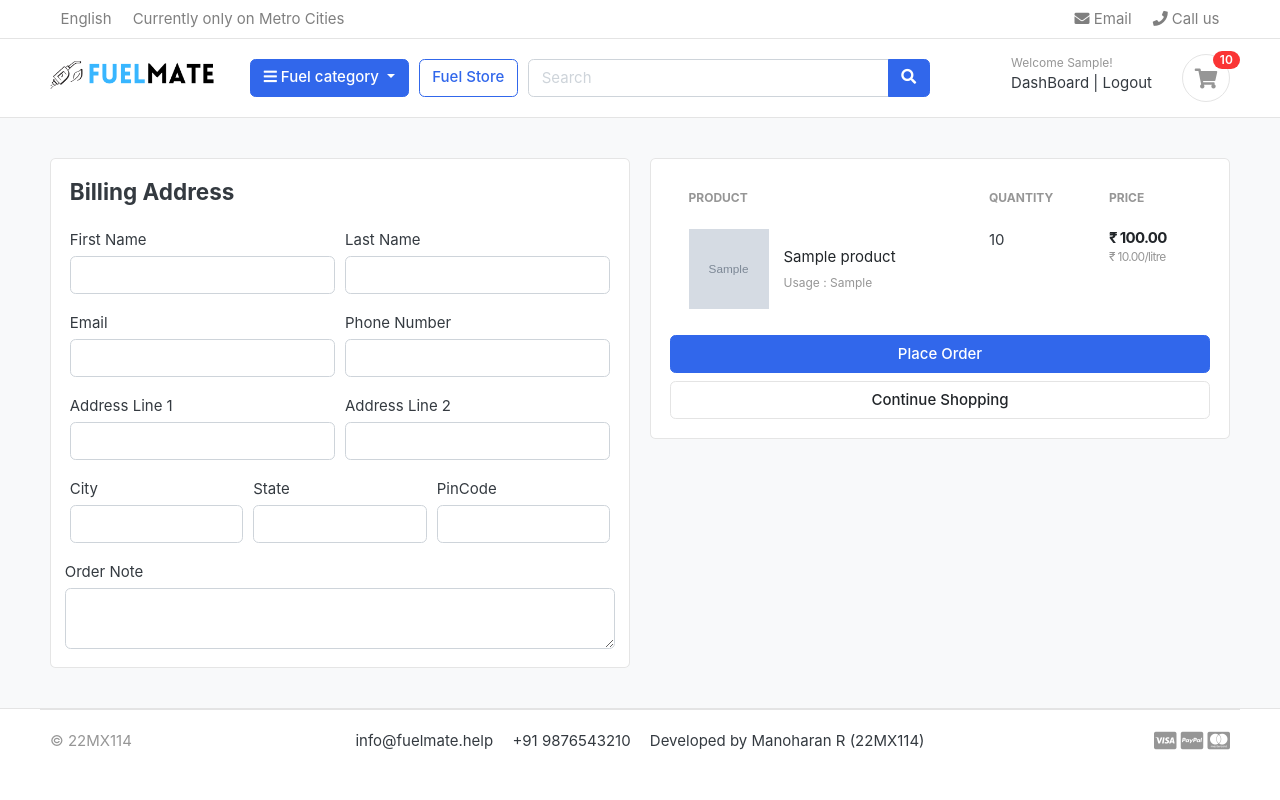
After one commit to Manoharan-R/FuelMate-Python-Django, a Django app: page /cart/checkout/ in a window 1280 px wide. The commit adds this page. Run offline with Django 3.2, Linux system fonts and the light colour scheme; a user stored in the database is signed in; tables that the repository leaves empty hold one stand-in row (values such as "Sample post"); grey boxes marked "Sample" are stand-in pictures; parts of the project's set-up code (start-up, migrations or seed data) failed here and were passed over; some libraries are stand-ins or nearby versions; some web fonts are replaced.

Commit message:
handled cart and checkout page for users

```diff
--- a/FUELMATE/settings.py
+++ b/FUELMATE/settings.py
@@ -143,9 +143,9 @@ MESSAGE_TAGS = {
 
 
 #SMTP_config
-#EMAIL_BACKEND = 'django.core.mail.backends.smtp.EmailBackend'
+EMAIL_BACKEND = 'django.core.mail.backends.smtp.EmailBackend'
 EMAIL_HOST = 'smtp.gmail.com'
 EMAIL_PORT = 587
-EMAIL_HOST_USER = 'dev.manoharan09@gmail.com'
-EMAIL_HOST_PASSWORD = 'cvhs mnwa sbsv yuaj'
+EMAIL_HOST_USER = 'fuelmate.info@gmail.com'
+EMAIL_HOST_PASSWORD = 'xqzy fnqc afbr bfsm'
 EMAIL_USE_TLS = True
--- a/carts/context_processors.py
+++ b/carts/context_processors.py
@@ -8,7 +8,10 @@ def counter(request):
     else:
         try:
             cart = Cart.objects.filter(cart_id=_cart_id(request))
-            cart_items =CartItem.objects.all().filter(cart=cart[:1])
+            if request.user.is_authenticated:
+                cart_items = CartItem.objects.all().filter(user=request.user)
+            else:
+                cart_items = CartItem.objects.all().filter(cart=cart[:1])
             for cart_item in cart_items:
                 cart_count = cart_count + cart_item.quantity
         except Cart.DoesNotExist:
--- a/carts/models.py
+++ b/carts/models.py
@@ -1,5 +1,6 @@
 from django.db import models
 from store.models import Product, Variation
+from accounts.models import Account
 
 # Create your models here.
 class Cart(models.Model):
@@ -11,9 +12,10 @@ class Cart(models.Model):
 
 
 class CartItem(models.Model):
-    product = models.ForeignKey(Product, on_delete = models.CASCADE)
+    user = models.ForeignKey(Account, on_delete=models.CASCADE, null=True)
+    product = models.ForeignKey(Product, on_delete=models.CASCADE)
     variations= models.ManyToManyField(Variation, blank =True)
-    cart = models.ForeignKey(Cart, on_delete = models.CASCADE)
+    cart = models.ForeignKey(Cart, on_delete = models.CASCADE, null=True)
     quantity = models.IntegerField()
     is_active = models.BooleanField(default=True)
 
--- a/carts/urls.py
+++ b/carts/urls.py
@@ -6,4 +6,6 @@ urlpatterns = [
     path('add_cart/<int:product_id>/', views.add_cart, name='add_cart'),
     path('remove_cart/<int:product_id>/<int:cart_item_id>/', views.remove_cart, name='remove_cart'),
     path('remove_cart_item/<int:product_id>/<int:cart_item_id>/', views.remove_cart_item, name='remove_cart_item'),
+
+    path('checkout/', views.checkout, name ='checkout'),
 ]
--- a/carts/views.py
+++ b/carts/views.py
@@ -3,7 +3,7 @@ from store.models import Product, Variation
 from .models import Cart, CartItem
 from django.core.exceptions import ObjectDoesNotExist
 from django.http import HttpResponse
-
+from django.contrib.auth.decorators import login_required
 # Create your views here.
 
 def _cart_id(request):
@@ -13,72 +13,120 @@ def _cart_id(request):
     return cart
 
 def add_cart(request, product_id):
+    current_user = request.user
     product = Product.objects.get(id=product_id)
-    product_variation = []
-    if request.method == 'POST':
-        for item in request.POST:
-            key = item
-            value = request.POST[key]
+    if current_user.is_authenticated:
+        product_variation = []
+        if request.method == 'POST':
+            for item in request.POST:
+                key = item
+                value = request.POST[key]
+                try:
+                    variation = Variation.objects.get(product=product,variation_category__iexact=key, variation_value__iexact=value)
+                    product_variation.append(variation)
+                except:
+                    pass
 
-            try:
-                variation = Variation.objects.get(product=product,variation_category__iexact=key, variation_value__iexact=value)
-                product_variation.append(variation)
-            except:
-                pass
+        is_cart_item_exists = CartItem.objects.filter(product=product, user=current_user).exists()
+        if is_cart_item_exists:
+            cart_item = CartItem.objects.filter(product=product, user=current_user)
+            ex_var_list = []
+            id = []
+            for item in cart_item:
+                existing_variation = item.variations.all()
+                ex_var_list.append(list(existing_variation))
+                id.append(item.id)
 
+            if product_variation in ex_var_list:
+                index = ex_var_list.index(product_variation)
+                item_id = id[index]
+                item = CartItem.objects.get(product=product, id=item_id)
+                item.quantity +=1
+                item.save()
+            else:
+                item = CartItem.objects.create(product=product, quantity=1, user=current_user)
+                if len(product_variation) > 0:
+                    item.variations.clear()
+                    item.variations.add(*product_variation)
+                item.save()
+        else:
+            cart_item = CartItem.objects.create(
+                product = product,
+                quantity = 1,
+                user=current_user,
+            )
+            if len(product_variation) > 0:
+                cart_item.variations.clear()
+                cart_item.variations.add(*product_variation)
+            cart_item.save()
+        return redirect('cart')
 
-    try:
-        cart = Cart.objects.get(cart_id=_cart_id(request))
-    except Cart.DoesNotExist:
-        cart = Cart.objects.create(
-             cart_id = _cart_id(request)
-        )
-    cart.save()
+    else:
+        product_variation = []
+        if request.method == 'POST':
+            for item in request.POST:
+                key = item
+                value = request.POST[key]
+                try:
+                    variation = Variation.objects.get(product=product,variation_category__iexact=key, variation_value__iexact=value)
+                    product_variation.append(variation)
+                except:
+                    pass
+        try:
+            cart = Cart.objects.get(cart_id=_cart_id(request))
+        except Cart.DoesNotExist:
+            cart = Cart.objects.create(
+                 cart_id = _cart_id(request)
+            )
+        cart.save()
 
-    is_cart_item_exists = CartItem.objects.filter(product=product, cart=cart).exists()
-    if is_cart_item_exists:
-        cart_item = CartItem.objects.filter(product=product, cart=cart)
-        #existing_variations -> db
-        #current_variations - > product_variation[]
-        #item_id -> db
-        ex_var_list = []
-        id = []
-        for item in cart_item:
-            existing_variation = item.variations.all()
-            ex_var_list.append(list(existing_variation))
-            id.append(item.id)
+        is_cart_item_exists = CartItem.objects.filter(product=product, cart=cart).exists()
+        if is_cart_item_exists:
+            cart_item = CartItem.objects.filter(product=product, cart=cart)
+            #existing_variations -> db
+            #current_variations - > product_variation[]
+            #item_id -> db
+            ex_var_list = []
+            id = []
+            for item in cart_item:
+                existing_variation = item.variations.all()
+                ex_var_list.append(list(existing_variation))
+                id.append(item.id)
 
-        print(ex_var_list)
+            print(ex_var_list)
 
-        if product_variation in ex_var_list:
-            index = ex_var_list.index(product_variation)
-            item_id = id[index]
-            item = CartItem.objects.get(product=product, id=item_id)
-            item.quantity +=1
-            item.save()
+            if product_variation in ex_var_list:
+                index = ex_var_list.index(product_variation)
+                item_id = id[index]
+                item = CartItem.objects.get(product=product, id=item_id)
+                item.quantity +=1
+                item.save()
+            else:
+                item = CartItem.objects.create(product=product, quantity=1, cart=cart)
+                if len(product_variation) > 0:
+                    item.variations.clear()
+                    item.variations.add(*product_variation)
+                item.save()
         else:
-            item = CartItem.objects.create(product=product, quantity=1, cart=cart)
+            cart_item = CartItem.objects.create(
+                product = product,
+                quantity = 1,
+                cart = cart,
+            )
             if len(product_variation) > 0:
-                item.variations.clear()
-                item.variations.add(*product_variation)
-            item.save()
-    else:
-        cart_item = CartItem.objects.create(
-            product = product,
-            quantity = 1,
-            cart = cart,
-        )
-        if len(product_variation) > 0:
-            cart_item.variations.clear()
-            cart_item.variations.add(*product_variation)
-        cart_item.save()
-    return redirect('cart')
+                cart_item.variations.clear()
+                cart_item.variations.add(*product_variation)
+            cart_item.save()
+        return redirect('cart')
 
 def remove_cart(request, product_id, cart_item_id):
-    cart = Cart.objects.get(cart_id=_cart_id(request))
     product = get_object_or_404(Product, id=product_id)
     try:
-        cart_item = CartItem.objects.get(product=product, cart=cart, id=cart_item_id)
+        if request.user.is_authenticated:
+            cart_item = CartItem.objects.get(product=product, user=request.user, id=cart_item_id)
+        else:
+            cart = Cart.objects.get(cart_id=_cart_id(request))
+            cart_item = CartItem.objects.get(product=product, cart=cart, id=cart_item_id)
         if cart_item.quantity > 1:
             cart_item.quantity -= 1
             cart_item.save()
@@ -90,9 +138,12 @@ def remove_cart(request, product_id, cart_item_id):
 
 
 def remove_cart_item(request, product_id, cart_item_id):
-    cart = Cart.objects.get(cart_id =_cart_id(request))
     product = get_object_or_404(Product, id=product_id)
-    cart_item = CartItem.objects.get(product=product, cart=cart, id=cart_item_id)
+    if request.user.is_authenticated:
+        cart_item = CartItem.objects.get(product=product, user=request.user, id=cart_item_id)
+    else:
+        cart = Cart.objects.get(cart_id =_cart_id(request))
+        cart_item = CartItem.objects.get(product=product, cart=cart, id=cart_item_id)
     cart_item.delete()
     return redirect('cart')
 
@@ -102,8 +153,11 @@ def cart(request, total=0, quantity=0, cart_items=None):
     try:
         tax = 0
         grand_total = 0
-        cart = Cart.objects.get(cart_id=_cart_id(request))
-        cart_items = CartItem.objects.filter(cart=cart, is_active=True)
+        if request.user.is_authenticated:
+            cart_items = CartItem.objects.filter(user=request.user, is_active=True)
+        else:
+            cart = Cart.objects.get(cart_id=_cart_id(request))
+            cart_items = CartItem.objects.filter(cart=cart, is_active=True)
         for cart_item in cart_items:
             total = (total + cart_item.product.price * cart_item.quantity)
             quantity  = quantity + cart_item.quantity
@@ -122,3 +176,31 @@ def cart(request, total=0, quantity=0, cart_items=None):
         'grand_total': grand_total,
     }
     return render(request, 'store/cart.html', context)
+
+@login_required(login_url='login')
+def checkout(request, total=0, quantity=0, cart_items=None):
+    try:
+        tax = 0
+        grand_total = 0
+        if request.user.is_authenticated:
+            cart_items = CartItem.objects.filter(user=request.user, is_active=True)
+        else:
+            cart = Cart.objects.get(cart_id=_cart_id(request))
+            cart_items = CartItem.objects.filter(cart=cart, is_active=True)
+        for cart_item in cart_items:
+            total = (total + cart_item.product.price * cart_item.quantity)
+            quantity  = quantity + cart_item.quantity
+        tax = round(((5 * total)/100),2)
+        #grand_total = total + tax (upto 3 decimal values)
+        grand_total = round(total + tax, 2)
+            #except Cart.DoesNotExist:
+    except ObjectDoesNotExist:
+        pass
+    context = {
+                'total' : total,
+                'quanity' : quantity,
+                'cart_items' : cart_items,
+                'tax': tax,
+                'grand_total': grand_total,
+    }
+    return render(request, 'store/checkout.html', context)
--- a/templates/accounts/register.html
+++ b/templates/accounts/register.html
@@ -11,8 +11,6 @@
 		<header class="mb-4"><h4 class="card-title">Sign up</h4></header>
 		<form action ="{% url 'register' %}" method="POST">
 				{% csrf_token %}
-
-
 				<div class="form-row">
 					<div class="col form-group">
 						<label>First name</label>
--- a/templates/store/cart.html
+++ b/templates/store/cart.html
@@ -106,7 +106,7 @@
 			<p class="text-center mb-3">
 				<img src="{% static './images/misc/payments.png' %}" height="26">
 			</p>
-			<a href="./place-order.html" class="btn btn-primary btn-block"> Checkout </a>
+			<a href="{% url 'checkout' %}" class="btn btn-primary btn-block"> Checkout </a>
 			<a href="{% url 'store' %}" class="btn btn-light btn-block">Continue Shopping</a>
 		</div> <!-- card-body.// -->
 		</div> <!-- card.// -->
--- /dev/null
+++ b/templates/store/checkout.html
@@ -0,0 +1,134 @@
+{% extends 'base.html' %}
+
+{% load static %}
+
+{% block content %}
+
+<section class="section-content padding-y bg">
+<div class="container">
+
+<!-- ============================ COMPONENT 1 ================================= -->
+
+<div class="row">
+	<aside class="col-lg-6">
+<div class="card">
+  <div class="card-body">
+    <h4 class = "card-title mb-4">Billing Address</h4>
+      <form action="" method="POST">
+        {% csrf_token %}
+        <div class="form-row">
+            <div class="col form-group">
+              <label for="">First Name</label>
+              <input type="text" name="first_name" class="form-control" required>
+            </div>
+            <div class="col form-group">
+              <label for="">Last Name</label>
+              <input type="text" name="last_name" class="form-control" required>
+            </div>
+        </div>
+          <div class="form-row">
+            <div class="col form-group">
+              <label for="">Email</label>
+              <input type="email" name="email" class="form-control" required>
+            </div>
+            <div class="col form-group">
+              <label for="">Phone Number</label>
+              <input type="text" name="phone" class="form-control" required>
+            </div>
+          </div>
+              <div class="form-row">
+                <div class="col form-group">
+                  <label for="">Address Line 1</label>
+                  <input type="text" name="add_line_1" class="form-control" required>
+              </div>
+                <div class="col form-group">
+                  <label for="">Address Line 2</label>
+                  <input type="text" name="add_line_2" class="form-control" >
+                </div>
+              </div>
+                <div class="form-row">
+                    <div class="col form-group">
+                      <label for="">City</label>
+                      <input type="text" name="city" class="form-control" required>
+                  </div>
+                    <div class="col form-group">
+                      <label for="">State</label>
+                      <input type="text" name="State" class="form-control" required>
+                    </div>
+                    <div class="col form-group">
+                          <label for="">PinCode</label>
+                          <input type="text" name="pincode" class="form-control" required>
+                        </div>
+                     </div>
+                    <div class="form-row">
+                      <label for="">Order Note</label>
+                      <textarea name="order_note" rows="2" class="form-control"></textarea>
+                    </div>
+  </div>
+</div> <!-- card.// -->
+
+	</aside> <!-- col.// -->
+	<aside class="col-lg-6">
+
+		<div class="card">
+		<div class="card-body">
+      <table class="table table-borderless table-shopping-cart">
+      <thead class="text-muted">
+      <tr class="small text-uppercase">
+        <th scope="col">Product</th>
+        <th scope="col" width="120">Quantity</th>
+        <th scope="col" width="120">Price</th>
+
+      </tr>
+      </thead>
+      <tbody>
+
+      {% for cart_item in cart_items %}
+      <tr>
+      	<td>
+      		<figure class="itemside align-items-center">
+      			<div class="aside"><img src="{{ cart_item.product.images.url }}" class="img-sm"></div>
+      			<figcaption class="info">
+      				<a href="{{ cart_item.product.get_url }}" class="title text-dark">{{ cart_item.product.product_name }}</a>
+      				<p class="text-muted small">
+      					{% if cart_item.variations.all %}
+      						{% for item in cart_item.variations.all %}
+      							{{ item.variation_category | capfirst}} : {{ item.variation_value | capfirst }} <br>
+      						{% endfor %}
+      					{% endif %}
+      				</p>
+      			</figcaption>
+      		</figure>
+      	</td>
+      	<td>
+            <label for=""> {{cart_item.quantity}} </label>
+      	</td>
+      	<td>
+      		<div class="price-wrap">
+      			<var class="price"> ₹ {{ cart_item.sub_total }}</var>
+      			<small class="text-muted"> ₹ {{ cart_item.product.price }}/litre </small>
+      		</div> <!-- price-wrap .// -->
+      	</td>
+
+      </tr>
+
+      {% endfor %}
+
+      </tbody>
+      </table>
+
+      <button type="submit" name="submit" class="btn btn-primary btn-block">Place Order</button>
+			<a href="{% url 'store' %}" class="btn btn-light btn-block">Continue Shopping</a>
+      </form>
+  	</div> <!-- card-body.// -->
+		</div> <!-- card.// -->
+
+</aside> <!-- col.// -->
+
+</div> <!-- row.// -->
+<!-- ============================ COMPONENT 1 END .// ================================= -->
+
+</div> <!-- container .//  -->
+</section>
+
+{% endblock %}
--- a/templates/store/product_detail.html
+++ b/templates/store/product_detail.html
@@ -104,8 +104,6 @@
 
 	</div> <!-- col.// -->
 </div> <!-- row.// -->
-
-
 </div> <!-- container .//  -->
 </section>
 <!-- ========================= SECTION CONTENT END// ========================= -->
```
Also changed, not shown: accounts/views.py (+48 -1 lines), templates/accounts/dashboard.html (+8 -8 lines), carts/migrations/0003_auto_20240330_1353.py (added).
